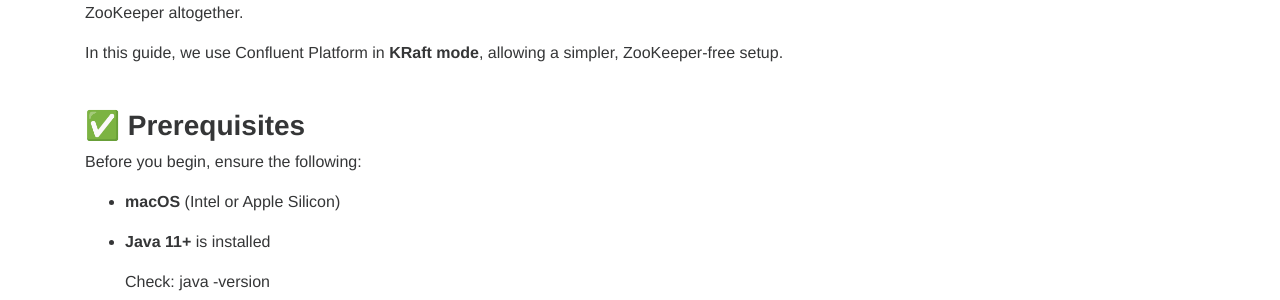
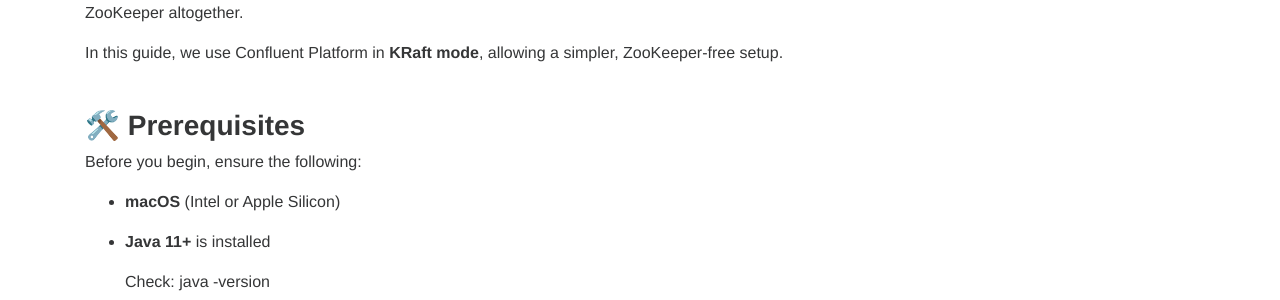
Before and after one commit to seynur/blog, a Jekyll site: the page built from _posts/2025-05-05-kafka-101.md, in a window 1280 px wide and 900 px high, scrolled down 6942 px. Shown: the part 150-450 px from the top of the window. Built offline with Jekyll 4.4.1, drawn with Linux system fonts in a browser that asks for light colours; nearby versions of some CDN libraries; our own code applies the rules of GitHub Pages for plain Markdown files.

```diff
--- a/_posts/2025-05-05-kafka-101.md
+++ b/_posts/2025-05-05-kafka-101.md
@@ -190,7 +190,7 @@ Confluent Platform extends Apache Kafka with additional tools and integrations,
 Traditionally, Kafka required **ZooKeeper**—a separate coordination service—to manage metadata and cluster state. However, ZooKeeper adds operational complexity. Confluent Platform now supports **KRaft mode**, a newer architecture where Kafka handles its own metadata internally, removing the need for ZooKeeper altogether.
 
 In this guide, we use Confluent Platform in **KRaft mode**, allowing a simpler, ZooKeeper-free setup.
-### **✅ Prerequisites**
+### **🛠️ Prerequisites**
 
 Before you begin, ensure the following:
 
```
